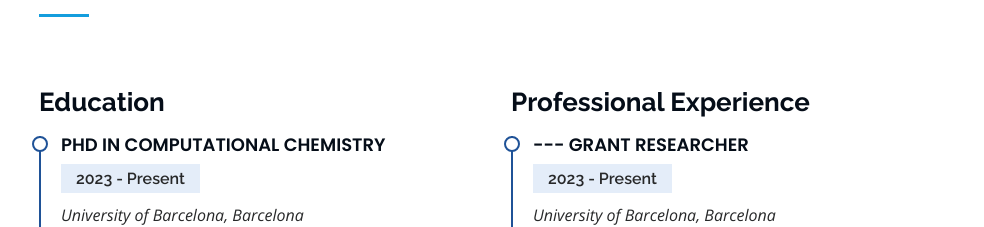
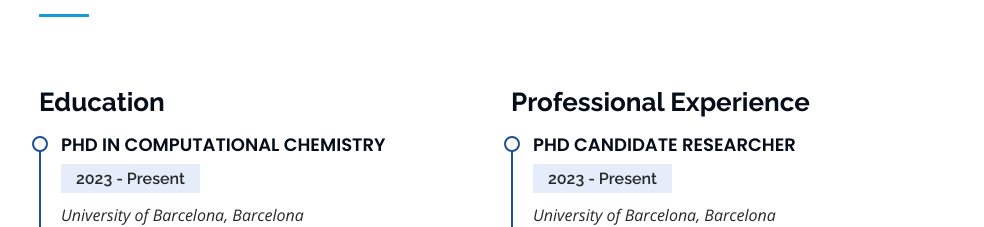
Before and after one commit to diegonti/diegonti.github.io, a plain HTML site: page index.html in a window 1280 px wide. Shown: the part 2480-2707 px from the top of the page, without its empty margins (291-1275 px from the left). Drawn offline with nearby package versions, Linux system fonts and the light colour scheme.

Commit message:
placeholder

```diff
--- a/index.html
+++ b/index.html
@@ -312,7 +312,8 @@
           <div class="col-lg-6" data-aos="fade-up" data-aos-delay="100">
             <h3 class="resume-title">Professional Experience</h3>
             <div class="resume-item">
-              <h4>--- Grant Researcher</h4>
+              <h4>PhD Candidate Researcher</h4>
+              <!-- <h4>--- Grant Researcher</h4>  -->
               <h5>2023 - Present</h5>
               <p><em>University of Barcelona, Barcelona </em></p>
               <ul>
```
